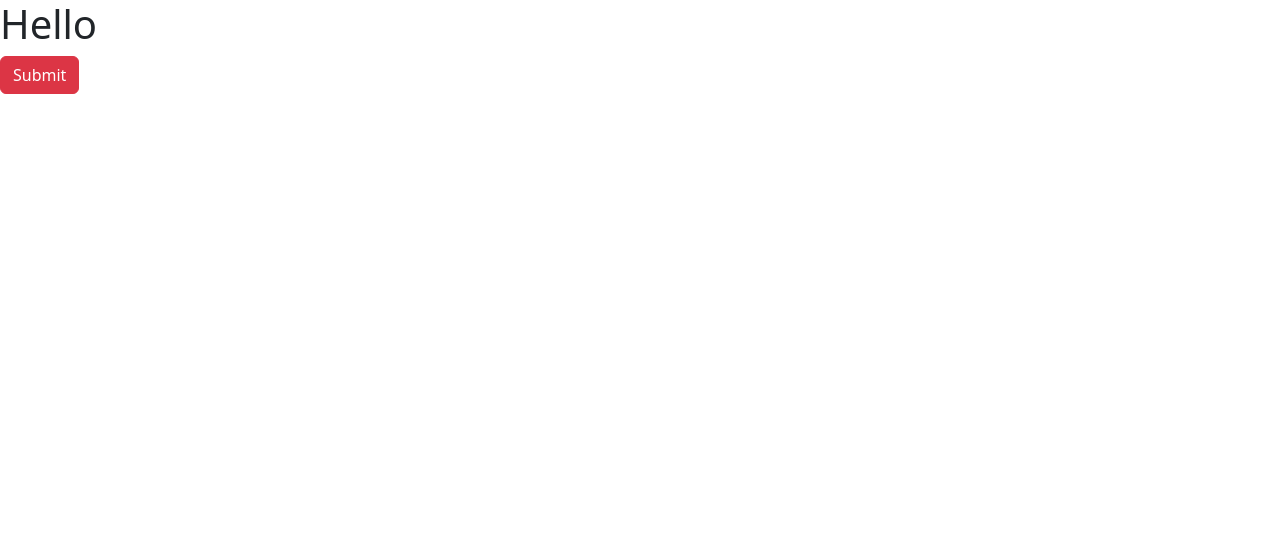
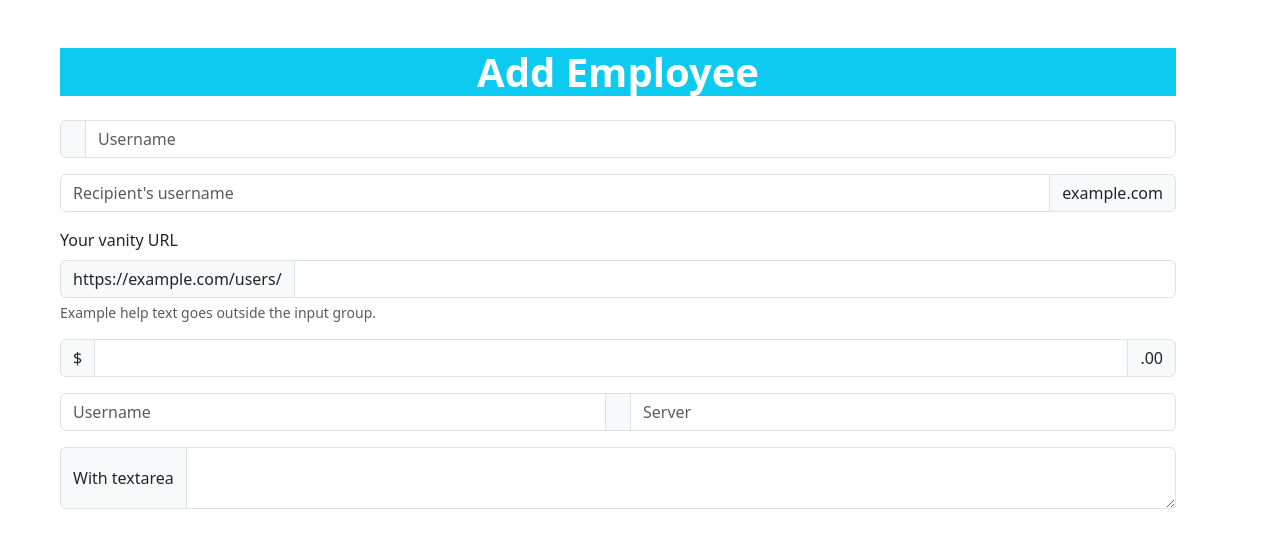
Before and after one commit to ravinduheshan99/Employee-Management-System-Front-End, an Angular app: page / in a window 1280 px wide. Shown: the top 548 px of the page. Built offline with nearby package versions, Linux system fonts and the light colour scheme.

Commit message:
add-employee form created

```diff
--- a/src/app/app.component.html
+++ b/src/app/app.component.html
@@ -1,3 +1 @@
-<h1>Hello</h1>
-
-<input type="button" value="Submit" class="btn btn-danger">
+<app-manage-employee></app-manage-employee>
--- a/src/app/app.component.ts
+++ b/src/app/app.component.ts
@@ -1,10 +1,11 @@
 import { Component } from '@angular/core';
 import { RouterOutlet } from '@angular/router';
+import { ManageEmployeeComponent } from './page/manage-employee/manage-employee.component';
 
 @Component({
   selector: 'app-root',
   standalone: true,
-  imports: [RouterOutlet],
+  imports: [RouterOutlet,ManageEmployeeComponent],
   templateUrl: './app.component.html',
   styleUrl: './app.component.css'
 })
--- /dev/null
+++ b/src/app/page/add-employee/add-employee.component.html
@@ -0,0 +1 @@
+<p>add-employee works!</p>
--- /dev/null
+++ b/src/app/page/manage-employee/manage-employee.component.html
@@ -0,0 +1,40 @@
+<div class="container m-5">
+
+<h1 class="text-center mb-4 bg-info text-white fw-bolder">Add Employee</h1>
+
+  <div class="input-group mb-3">
+    <span class="input-group-text" id="basic-addon1"></span>
+    <input type="text" class="form-control" placeholder="Username" aria-label="Username" aria-describedby="basic-addon1">
+  </div>
+
+  <div class="input-group mb-3">
+    <input type="text" class="form-control" placeholder="Recipient's username" aria-label="Recipient's username" aria-describedby="basic-addon2">
+    <span class="input-group-text" id="basic-addon2">example.com</span>
+  </div>
+
+  <div class="mb-3">
+    <label for="basic-url" class="form-label">Your vanity URL</label>
+    <div class="input-group">
+      <span class="input-group-text" id="basic-addon3">https://example.com/users/</span>
+      <input type="text" class="form-control" id="basic-url" aria-describedby="basic-addon3 basic-addon4">
+    </div>
+    <div class="form-text" id="basic-addon4">Example help text goes outside the input group.</div>
+  </div>
+
+  <div class="input-group mb-3">
+    <span class="input-group-text">$</span>
+    <input type="text" class="form-control" aria-label="Amount (to the nearest dollar)">
+    <span class="input-group-text">.00</span>
+  </div>
+
+  <div class="input-group mb-3">
+    <input type="text" class="form-control" placeholder="Username" aria-label="Username">
+    <span class="input-group-text"></span>
+    <input type="text" class="form-control" placeholder="Server" aria-label="Server">
+  </div>
+
+  <div class="input-group">
+    <span class="input-group-text">With textarea</span>
+    <textarea class="form-control" aria-label="With textarea"></textarea>
+  </div>
+</div>
```
Also changed, not shown: src/app/page/add-employee/add-employee.component.ts (added, +12 -0 lines), src/app/page/manage-employee/manage-employee.component.ts (added, +12 -0 lines), src/app/page/add-employee/add-employee.component.css (added), src/app/page/manage-employee/manage-employee.component.css (added), 2 other files (tests, documents, lock files or other folders).
